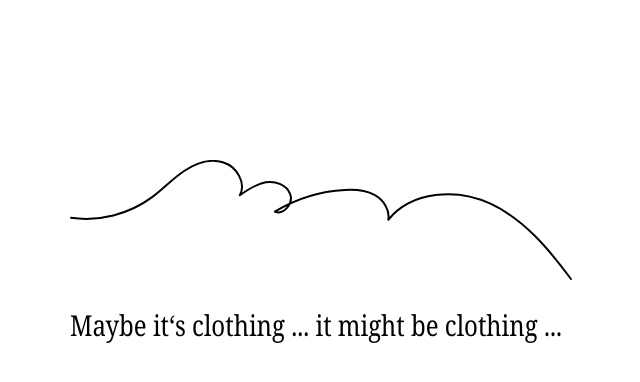
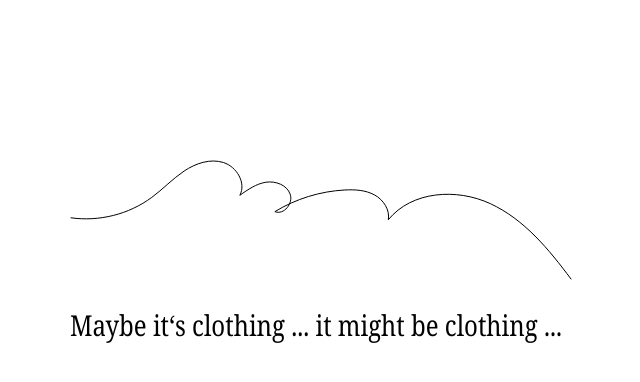
Before and after one commit to edouerd/maybe.clothing, a plain HTML site: page index.html in a window 1280 px wide. Shown: the whole page, without its empty margins (254-894 px from the left). Drawn offline with Linux system fonts and the light colour scheme.

Commit message:
Update index.html

```diff
--- a/index.html
+++ b/index.html
@@ -29,7 +29,7 @@
           <desc>Created with Sketch.</desc>
           <defs></defs>
           <g id="Page-1" stroke="none" stroke-width="1" fill="none" fill-rule="evenodd" stroke-linecap="round" stroke-linejoin="round">
-              <g id="v" transform="translate(-1.000000, -1.000000)" stroke="#000000" stroke-width="1.9781284">
+              <g id="v" transform="translate(-1.000000, -1.000000)" stroke="#000000" stroke-width="1">
                   <path d="M2,58.8061313 C30.1986357,62.8151496 59.8629443,55.3219623 82.7770537,38.403233 C93.9707221,30.1380923 103.55047,19.7844269 115.114757,12.0471007 C126.679044,4.3097745 141.28438,-0.68469528 154.540664,3.54276311 C167.796948,7.7702215 177.37472,24.0178158 170.850845,36.3077896 C178.816673,30.6362543 187.162015,24.8045956 196.817863,23.2587118 C206.473712,21.7138164 217.799815,25.8859235 221.149218,35.0742455 C224.498621,44.2625675 214.957417,56.2589814 205.873804,52.6364341 C226.939762,39.7949238 251.221701,32.2780145 275.857457,30.9752813 C285.979791,30.4395594 296.564657,31.0444704 305.467408,35.8926545 C314.369172,40.741827 321.079838,50.7900716 319.303834,60.7701154 C342.709137,31.9261382 387.784258,29.0528107 421.472002,44.7004361 C455.160734,60.3480615 479.799455,90.2170269 502,120" id="Page-1"></path>
               </g>
           </g>
```
